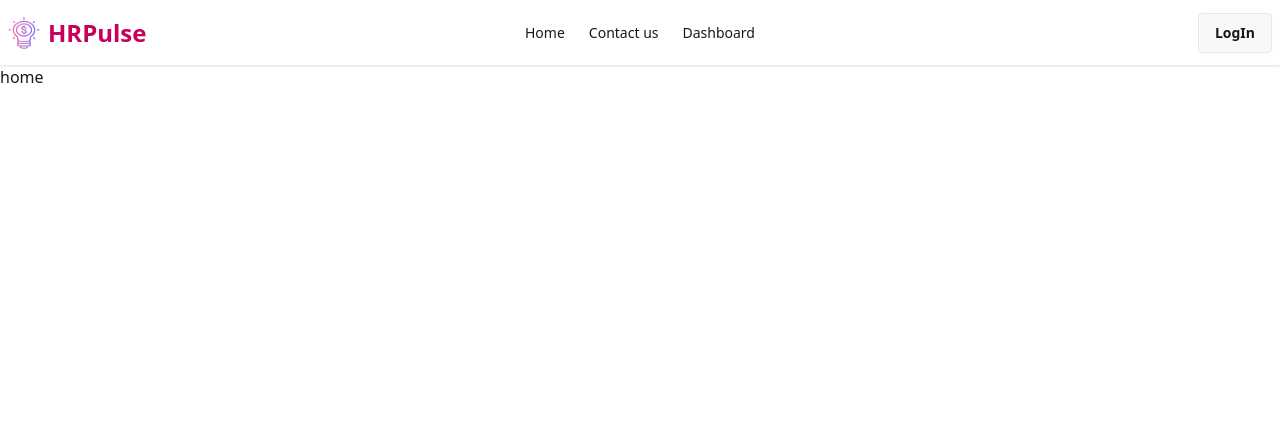
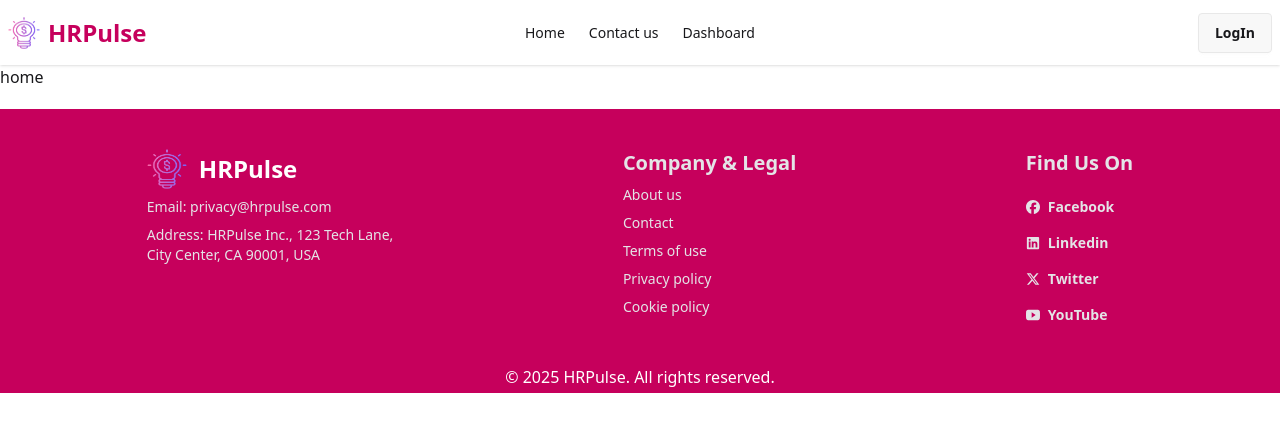
Before and after one commit to razaulkarim2410/hr-pulse-client, a React (Vite) app: page / in a window 1280 px wide. Shown: the top 432 px of the page. Built offline with nearby package versions, Linux system fonts and the light colour scheme.

Commit message:
create footer section

```diff
--- a/package.json
+++ b/package.json
@@ -13,6 +13,7 @@
     "@tailwindcss/vite": "^4.1.11",
     "react": "^19.1.0",
     "react-dom": "^19.1.0",
+    "react-icons": "^5.5.0",
     "react-router": "^7.6.3",
     "tailwindcss": "^4.1.11"
   },
--- a/src/Layouts/RootLayouts.jsx
+++ b/src/Layouts/RootLayouts.jsx
@@ -1,12 +1,14 @@
 import React from 'react';
 import { Outlet } from 'react-router';
 import Navbar from '../shared/Navbar/Navbar';
+import Footer from '../shared/Footer/Footer';
 
 const RootLayouts = () => {
   return (
     <div>
       <Navbar></Navbar>
       <Outlet></Outlet>
+      <Footer></Footer>
     </div>
   );
 };
--- /dev/null
+++ b/src/shared/Footer/FindUs.jsx
@@ -0,0 +1,26 @@
+import React from 'react';
+import { SiFacebook } from "react-icons/si";
+import { FaXTwitter } from "react-icons/fa6";
+import { IoLogoYoutube } from "react-icons/io";
+import { FaLinkedin } from "react-icons/fa";
+
+
+const FindUs = () => {
+  return (
+    <div>
+      <h2 className='font-bold text-xl mb-5'>Find Us On</h2>
+      <div className=''>
+        <div className="join join-vertical  gap-4">
+
+          <a className='flex gap-2 text-l font-bold items-center' href="https://www.facebook.com/razaul.karim.9809/"><SiFacebook /> Facebook</a>
+          <a className='flex gap-2 text-l font-bold items-center' href="https://www.linkedin.com/feed/?trk=guest_homepage-basic_google-one-tap-submit"><FaLinkedin />Linkedin</a>
+          <a className='flex gap-2 text-l font-bold items-center' href="https://x.com/RazaulKarim2410"><FaXTwitter />
+            Twitter</a>
+          <a className='flex gap-2 text-l font-bold items-center' href="https://www.youtube.com/@Farzankarim-sd7lu"><IoLogoYoutube /> YouTube</a>
+        </div>
+      </div>
+    </div>
+  );
+};
+
+export default FindUs;
--- /dev/null
+++ b/src/shared/Footer/Footer.jsx
@@ -0,0 +1,43 @@
+import React from 'react';
+import FindUs from './FindUs';
+import { Link } from 'react-router';
+import logo from '../../assets/hrpulse-high-resolution-logo-transparent.png'
+
+
+const Footer = () => {
+  return (
+    <div className='w-full '>
+      <footer className="footer justify-around sm:footer-horizontal bg-pink-700  text-neutral-content mt-5 p-10 ">
+
+        <nav className=''>
+          <div className='flex gap-3 items-center justify-evenly sm:text-center'>
+            <img className='w-10 h-10 rounded-full' src={logo} alt="" />
+          <h2 style={{ color: 'white' }} className='text-2xl font-bold'>HR<span style={{ color: 'white' }}>Pulse</span></h2>
+          </div>
+
+
+          <p>Email: privacy@hrpulse.com</p>
+          <p>Address: HRPulse Inc., 123 Tech Lane, <br /> City Center, CA 90001, USA</p>
+        </nav>
+        <nav>
+          <h6 className=" font-bold text-xl">Company & Legal</h6>
+          <a className="link link-hover">About us</a>
+          <a className="link link-hover">Contact</a>
+          <a className="link link-hover">Terms of use</a>
+          <Link to={'/privacyPolicy'} className="link link-hover">Privacy policy</Link>
+          <a className="link link-hover">Cookie policy</a>
+        </nav>
+        <nav>
+          <FindUs></FindUs>
+        </nav>
+
+
+      </footer>
+        <div className='bg-pink-700 text-center text-white pb-1'>
+        © 2025 HRPulse. All rights reserved.
+      </div>
+    </div>
+  );
+};
+
+export default Footer;
```
Also changed, not shown: 1 other file (tests, documents, lock files or other folders).
